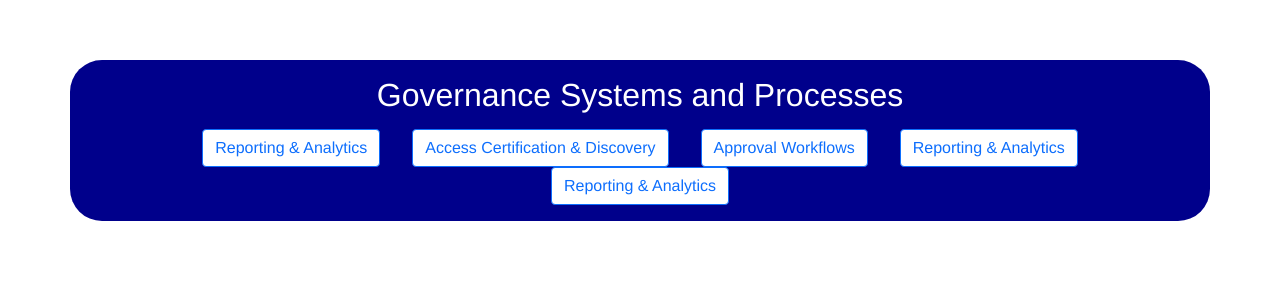
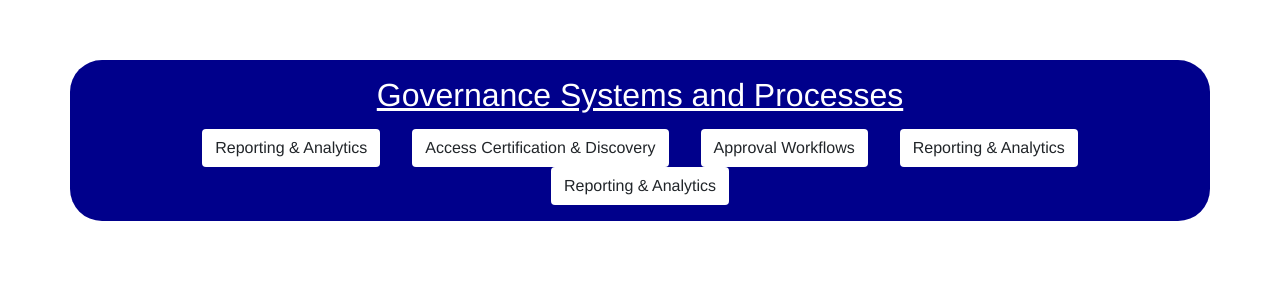
Before and after one commit to canada-ca/gc-icam_gija-gc, a Vue app: page / in a window 1280 px wide. Shown: the top 300 px of the page. Built offline with nearby package versions, Linux system fonts and the light colour scheme.

Commit message:
update governance systems component for demo

```diff
--- a/src/components/GovernanceSystems.vue
+++ b/src/components/GovernanceSystems.vue
@@ -1,31 +1,43 @@
 <template>
-  <div class="governance container">
-    <h2>Governance Systems and Processes</h2>
-    <button type="button" class="btn btn-outline-primary">
+  <div class="governance container"  style="cursor:pointer">
+    <h2><a href="https://ancentury.github.io/ICAM/identityManagement-en.html" style="color:white">Governance Systems and Processes</a></h2>
+    <button type="button" class="btn example-popover" data-bs-trigger="hover focus" data-bs-toggle="popover" data-bs-content="the process of organizing data into informational summaries in order to monitor how different ICAM components are performing and complying with policy" title="Reporting & Analytics">
       Reporting & Analytics
     </button>
-    <button type="button" class="btn btn-outline-primary">
+    <button type="button" class="btn">
       Access Certification & Discovery
     </button>
-    <button type="button" class="btn btn-outline-primary">
+    <button type="button" class="btn">
       Approval Workflows
     </button>
-    <button type="button" class="btn btn-outline-primary">
+    <button type="button" class="btn">
       Reporting & Analytics
     </button>
-    <button type="button" class="btn btn-outline-primary">
+    <button type="button" class="btn">
       Reporting & Analytics
     </button>
   </div>
 </template>
 
 <script>
+import { Popover } from 'bootstrap/dist/js/bootstrap.esm.min.js'
 export default {
   data(){
     return {
       resources: [{
 
       }]
+    }
+  },
+  mounted(){
+    Array.from(document.querySelectorAll('[data-bs-toggle="popover"]'))
+        .forEach(popoverNode => new Popover(popoverNode));
+  },
+  methods:{
+    governance(){
+    },
+    showDesc(){
+
     }
   }
 };
```
